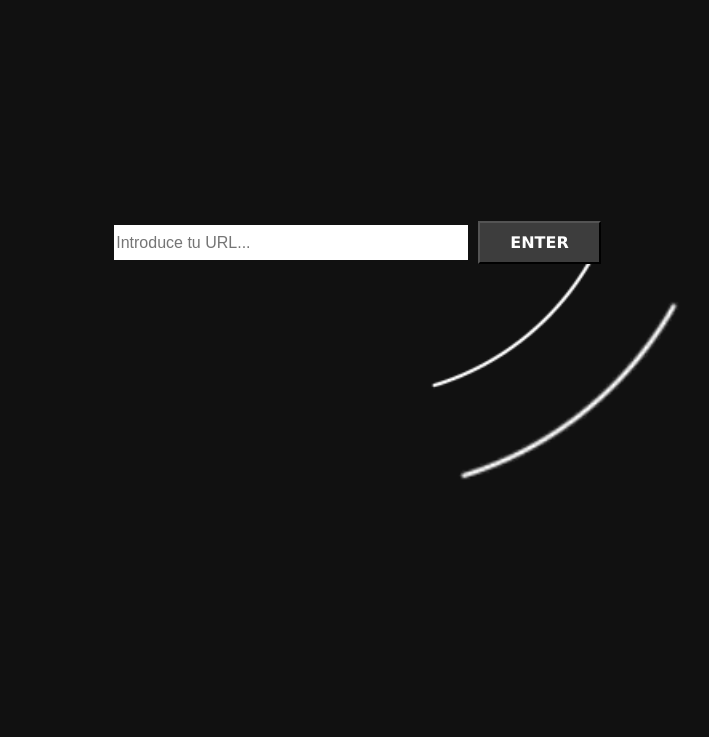
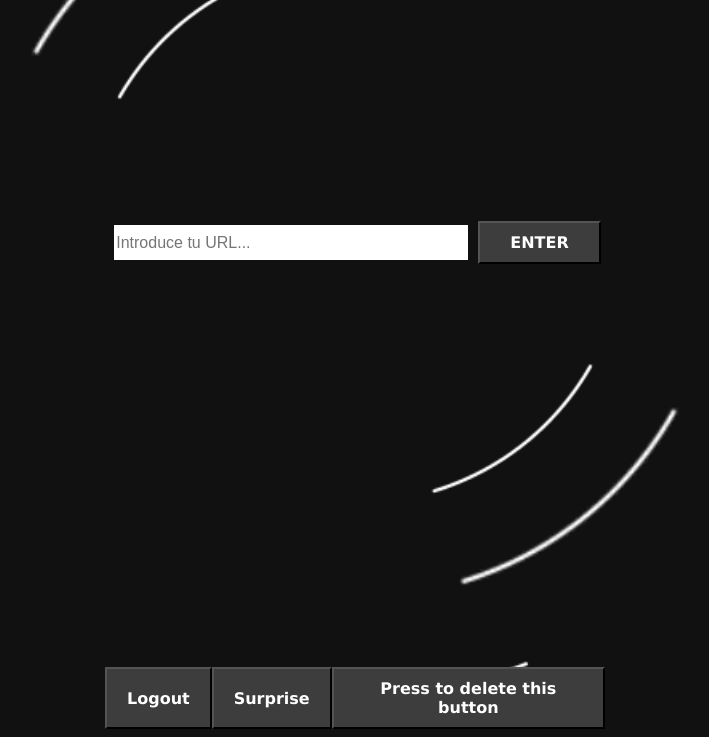
Before and after one commit to MargaLop/youtubeDowloader, a website: page static/index.html in a window 1280 px wide. Shown: the part 274-1011 px from the top of the page, without its empty margins (285-994 px from the left). Before the commit the page ends 800 px from the top, so only its background shows below. Drawn offline with Linux system fonts and the light colour scheme.

Commit message:
botones de logout y cositas

```diff
--- a/static/index.html
+++ b/static/index.html
@@ -30,6 +30,11 @@
           <button id="descargamp3" type="button" class="dwnld">MP3</button>
         </div>
       </div>
+      <div class="bottom-btns" id="bottom-btns">
+        <button id="logout" class="bottom" type="button">Logout</button>
+        <button id="surprise" class="bottom" type="button">Surprise</button>
+        <button id="delete" class="bottom" type="button">Press to delete this button</button>
+      </div>
 
     <script src="main.js"></script>
   </div>
--- a/static/main.js
+++ b/static/main.js
@@ -56,6 +56,14 @@ document.getElementById("btn-enter").onclick = functions;
   document.getElementById(id).onclick = descarga;
 });
 
+document.getElementById("surprise").onclick = function(){
+  window.open("https://www.youtube.com/watch?v=dQw4w9WgXcQ");
+}
+
+var deleteBtn = document.getElementById("delete");
+document.getElementById("delete").onclick = function(){
+  deleteBtn.parentNode.removeChild(deleteBtn);
+}
 /*
 
 function httpGet(theUrl) {
--- a/static/style.css
+++ b/static/style.css
@@ -147,7 +147,27 @@ input {
     background-color: #ff0000;
 }
 
+.bottom-btns{
+    display: flex;
+    margin-top: 250px;
+    justify-content: center;
+}
 
+.bottom{
+    flex-direction: row;
+    background: #3d3d3d;
+    color: rgb(255, 255, 255);
+    cursor: pointer;
+    font-family: 'Lucida Sans', 'Lucida Sans Regular', 'Lucida Grande', 'Lucida Sans Unicode', Geneva, Verdana, sans-serif;
+    font-size: 16px;
+    font-weight: 800;
+    opacity: 100%;
+    padding: 10px 20px;
+}
+
+.bottom:hover{
+    background-color: #ff0000;
+}
 
 @-webkit-keyframes mueve-video {
     from {
```
